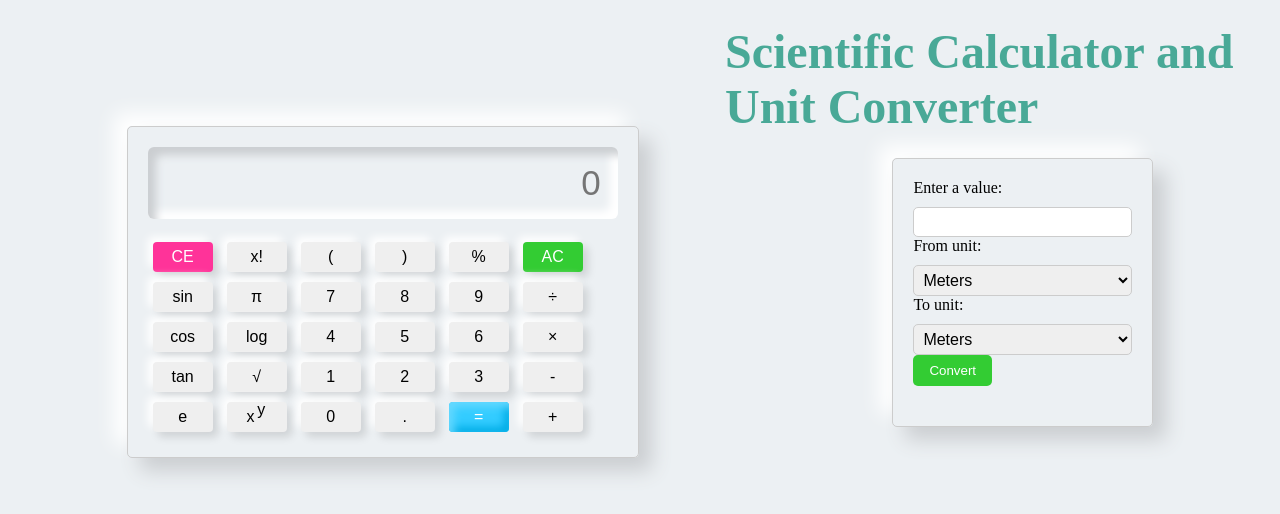
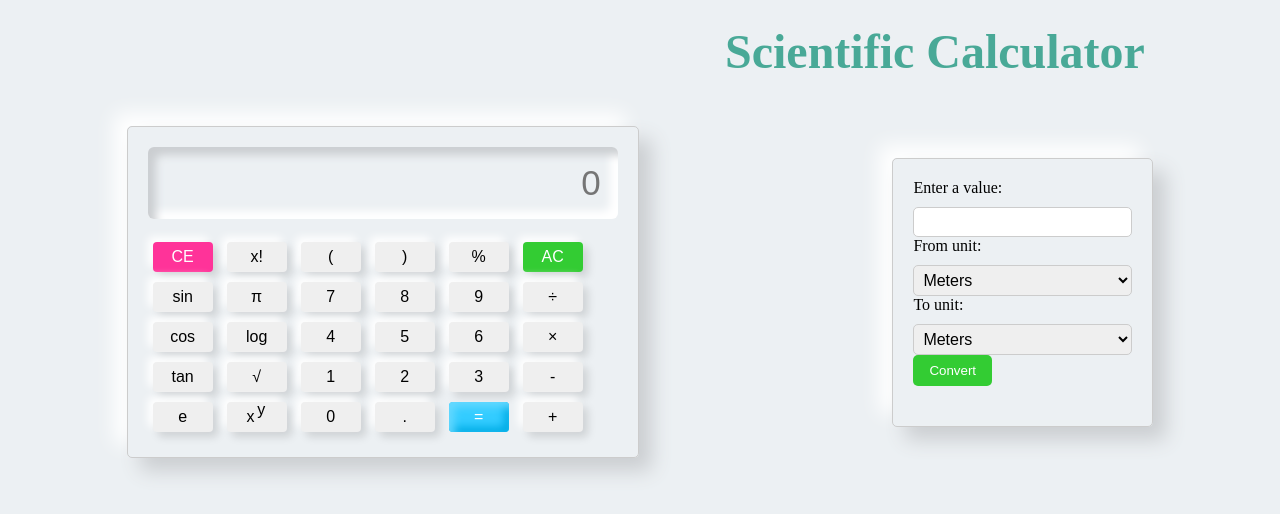
Before and after one commit to Aditya717803/calculator, a plain HTML site: page index.html in a window 1280 px wide. Shown: the part 108-622 px from the top of the page. Drawn offline with Linux system fonts and the light colour scheme.

Commit message:
Update index.html

```diff
--- a/index.html
+++ b/index.html
@@ -9,7 +9,7 @@
         href="https://stackpath.bootstrapcdn.com/font-awesome/4.7.0/css/font-awesome.min.css">
 </head>
 <div id="Heading">
-  <h1>Scientific Calculator and Unit Converter<br>
+  <h1>Scientific Calculator<br>
   </h1>
 </div>
 
```
